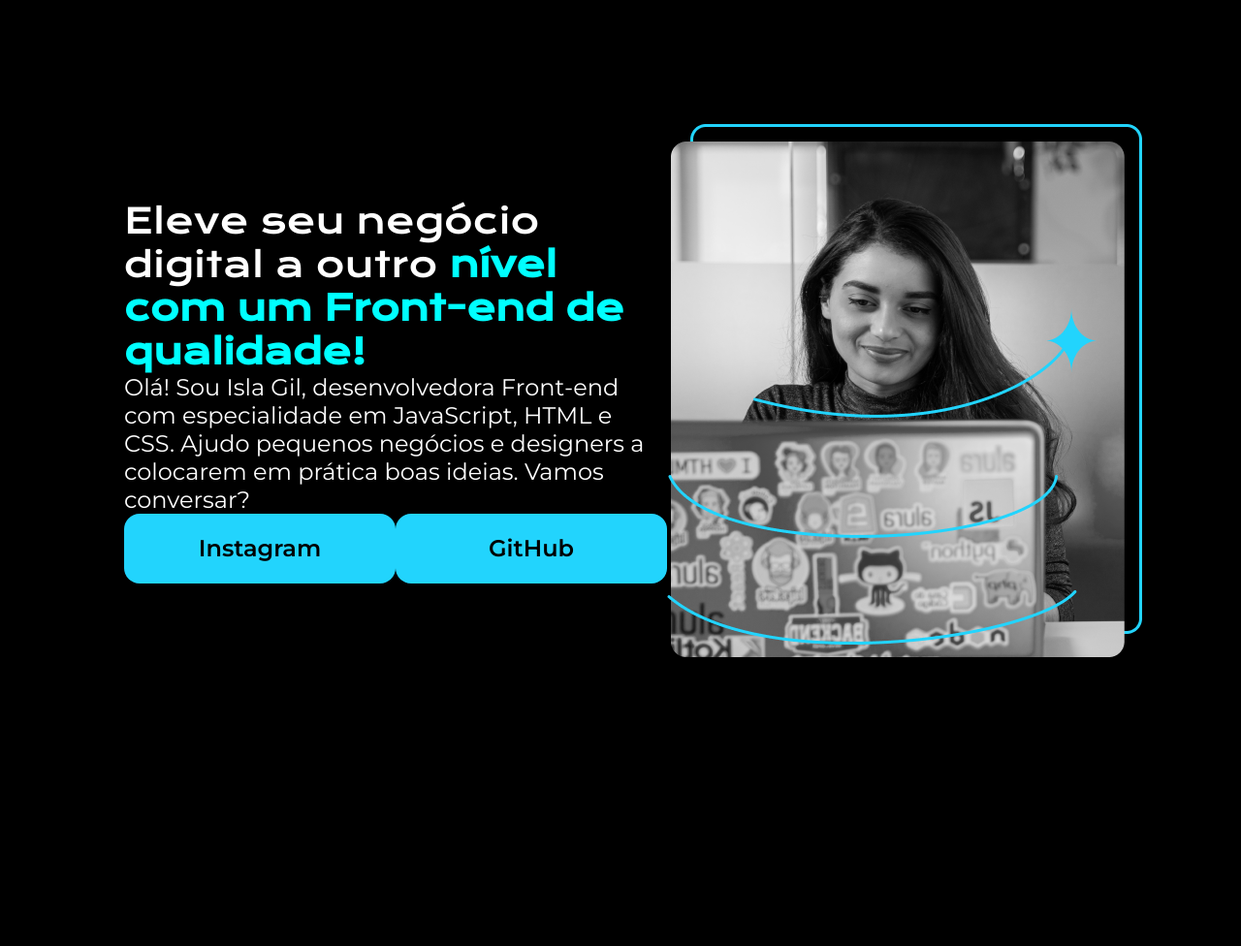
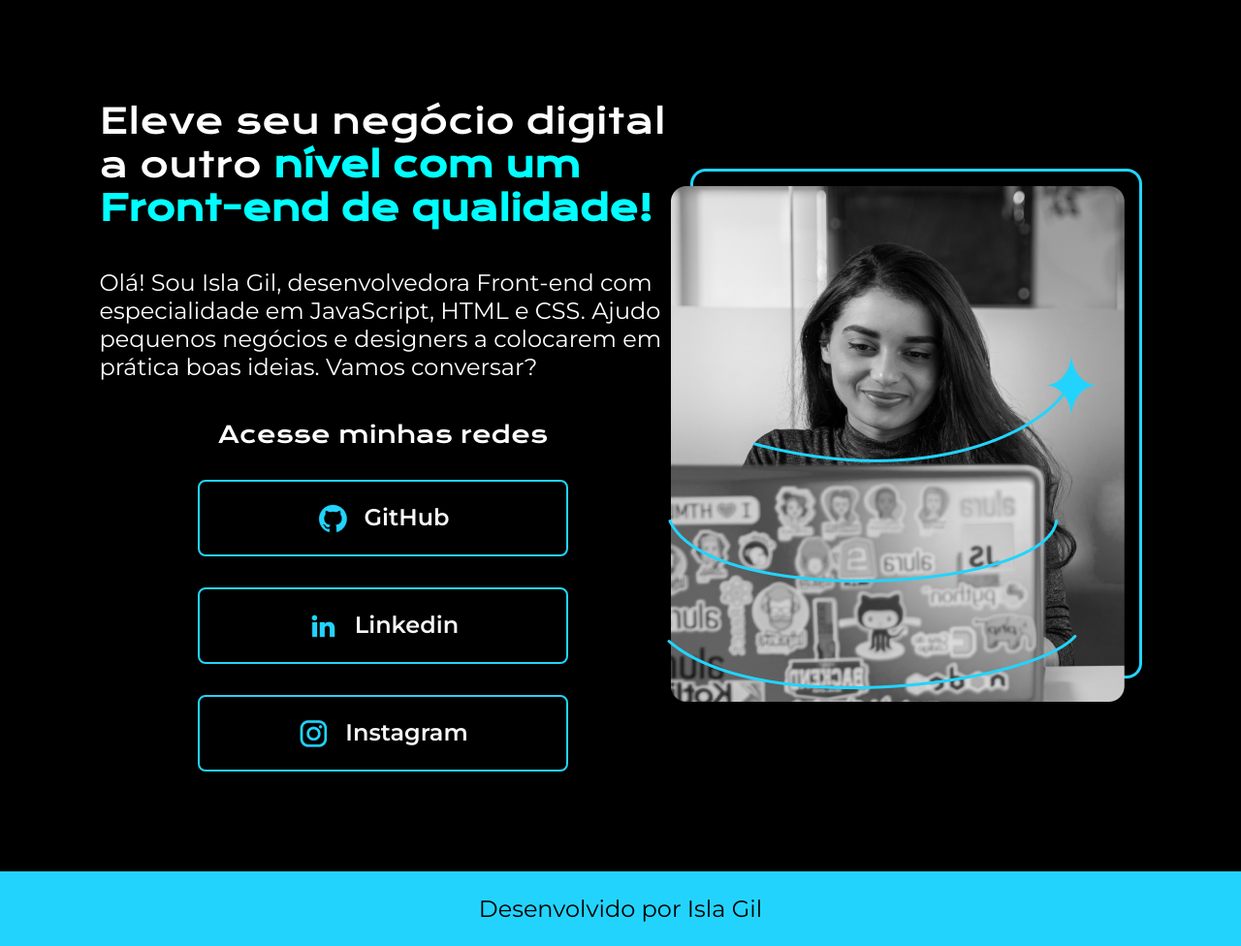
Before and after one commit to IslaGil/IslaGil-Projeto-Modificado.Port, a plain HTML site: page index.html in a window 1280 px wide. Shown: the whole page at 97% size. Before the commit the page ends 928 px from the top, so only its background shows below. Drawn offline with nearby package versions, Linux system fonts and the light colour scheme.

Commit message:
nova pagina

```diff
--- a/index.html
+++ b/index.html
@@ -15,13 +15,26 @@
             <p class="apresentacao__conteudo__texto">Olá! Sou Isla Gil, desenvolvedora Front-end com especialidade em JavaScript, HTML e CSS.
                 Ajudo pequenos negócios e designers a colocarem em prática boas ideias. Vamos conversar?</p>
             <div class="apresentacao__links">
-                <a class="apresentacao__links__link" href="https://instagram.com/_islagil">Instagram </a>
-                <a class="apresentacao__links__link" href="https://github.com/IslaGil">GitHub </a>
-            </div>
+                <h2 class="apresentacao__links__subtitulo">Acesse minhas redes</h2>
+                <a class="apresentacao__links__link" href="https://github.com/IslaGil">
+                    <img src="assents/github.png">
+                    GitHub
+                </a>
+                <a class="apresentacao__links__link" href="https://www.linkedin.com/in/islagil/">
+                    <img src="assents/linkedin.png">
+                    Linkedin
+                </a>
+                <a class="apresentacao__links__link" href="https://instagram.com/_islagil">
+                    <img src="assents/instagram.png">
+                    Instagram
+                </a>
+             </div>
         </section>
-        <img src="imagem.png" alt="Imagem">
+        <img src="/assents/Imagem.png" alt="Imagem">
 
     </main>
-    <footer></footer>
+    <footer class="rodape">
+        <p>Desenvolvido por Isla Gil</p>
+    </footer>
 </body>
 </html>
--- a/style.css
+++ b/style.css
@@ -8,7 +8,6 @@
 }
 
 body {
-    height: 100vh;
     box-sizing: border-box;
     background-color: black;
     color: white;
@@ -19,7 +18,7 @@ body {
 }
 
 .apresentacao {
-    margin:10%;
+    padding: 8%;
     display: flex;
     align-items: center;
     justify-content: space-between;
@@ -27,6 +26,7 @@ body {
 
 .apresentacao__conteudo{
     width: 615px;
+    display: flex;
     flex-direction: column;
     gap: 40px;
 }
@@ -43,21 +43,45 @@ body {
 
 .apresentacao__links {
     display: flex;
+    flex-direction: column;
     justify-content: space-between;
+    align-items: center;
+    gap: 32px;
+}
+
+.apresentacao__links__subtitulo{
+    font-family: 'Krona One', sans-serif;
+    font-weight: 400;
+    font-size: 24px;
 }
 
 .apresentacao__links__link {
-    background-color: #22D4FD;
-    width: 280px;
+    /* background-color: #22D4FD; (ctrl + k + c)*/
+    display: flex;
+    justify-content: center;
+    gap: 16px;
+    border: 2px solid #22d4fd;
+    width: 378px;
     text-align: center;
-    border-radius: 16px;
+    border-radius: 8px;
     font-size: 24px;
     font-weight: 600;
     padding: 21.5px 0;
     text-decoration: none;
+    color: #f6f6f6;
+    font-family: 'Montserrat', sans-serif;
+}
+
+.apresentacao__links__link:hover {
+    background-color: #272727;
+}
+
+.rodape {
+    padding: 24px;
     color: black;
+    background-color: #22d4fd;
+    text-align: center;
     font-family: 'Montserrat', sans-serif;
-
-
-
+    font-size: 24px;
+    font-weight: 400;
 }
```
Also changed, not shown: assents/Imagem.png (renamed from Imagem.png), assents/github.png (added), assents/instagram.png (added), assents/linkedin.png (added), assents/twitch.png (added), assents/twitter.png (added).
